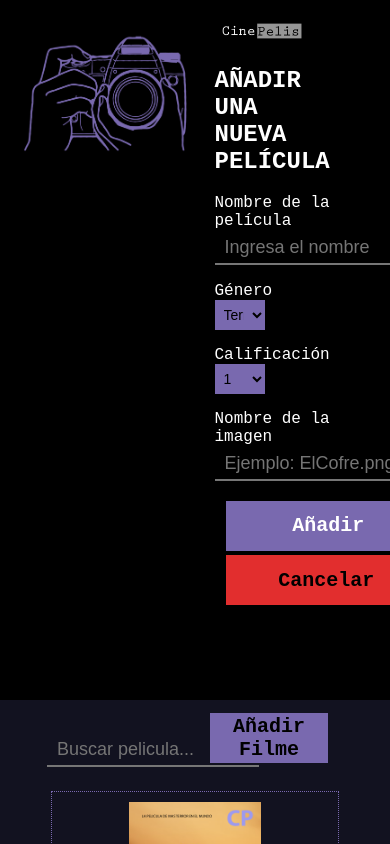
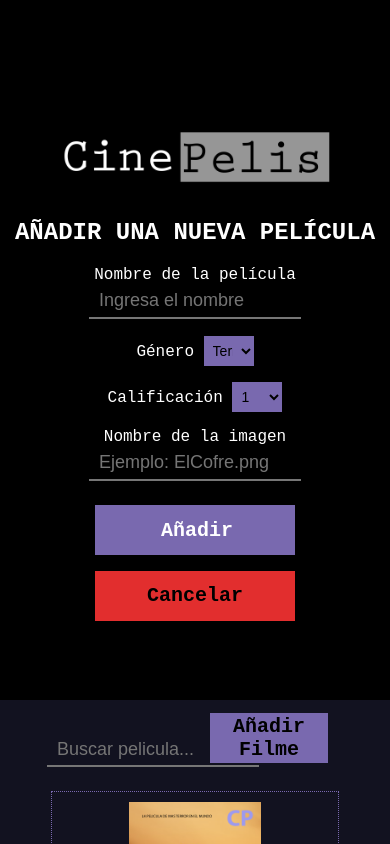
Before and after one commit to aldanajuansebastian/peliculas, a React (Create React App) app: page / in a window 390 px wide. Both pictures are taken after a click on the button "Añadir Filme". Shown: the top 844 px of the page. Built offline with nearby package versions, Linux system fonts and the light colour scheme.

Commit message:
PanelAdd modified responsive

```diff
--- a/src/Item.js
+++ b/src/Item.js
@@ -44,14 +44,14 @@ class Item extends React.Component {
     render(){
         return (
             <div className="item">
-                <div className="imagen"><img src={'img/' + this.state.imagen} width='100%'/></div>
+                <div className="imagen"><img src={'img/' + this.state.imagen} width='100%' alt="Poster pelicula"/></div>
                 <div className="nombreFilm">{this.state.nombreFilm}</div>
                 <div className="genero">{this.state.genero}</div>
                 <div className="calificacion">
                     <p>
                     {
                         this.state.estrellas.map(x =>
-                            <img className="star" src="img/star.png" />)
+                            <img className="star" src="img/star.png" alt="star"/>)
                         }
                     </p>
                     <p>Calificacion:</p>
--- a/src/PanelAdd.css
+++ b/src/PanelAdd.css
@@ -70,3 +70,16 @@ form >.btn-red {
     cursor: pointer;
     margin: 2% 10%;
 }
+
+@media (max-width: 700px) {
+    .container2 {
+        display: none;
+
+    }
+    .add-item-panel {
+        width: 100%;
+        margin: 120px 0 0 0;
+        padding:0;
+        text-align: center;
+    }
+}
--- a/src/PanelAdd.js
+++ b/src/PanelAdd.js
@@ -48,10 +48,10 @@ class PanelAdd extends React.Component {
         return (
             <div className="fondo">
                 <div className="container2">
-                    <img src="img/fondo2.png" width="250%"></img>
+                    <img src="img/fondo2.png" width="250%" alt="Camara"></img>
                 </div>
                 <div className="add-item-panel">
-                    <img src="img/logocp.png" width="80%"></img>
+                    <img src="img/logocp.png" width="80%" alt="Logo Cinepelis"></img>
                     <form onSubmit={this.onSubmit}>
                         <h2>AÑADIR UNA NUEVA PELÍCULA</h2>
                         <p>
```
